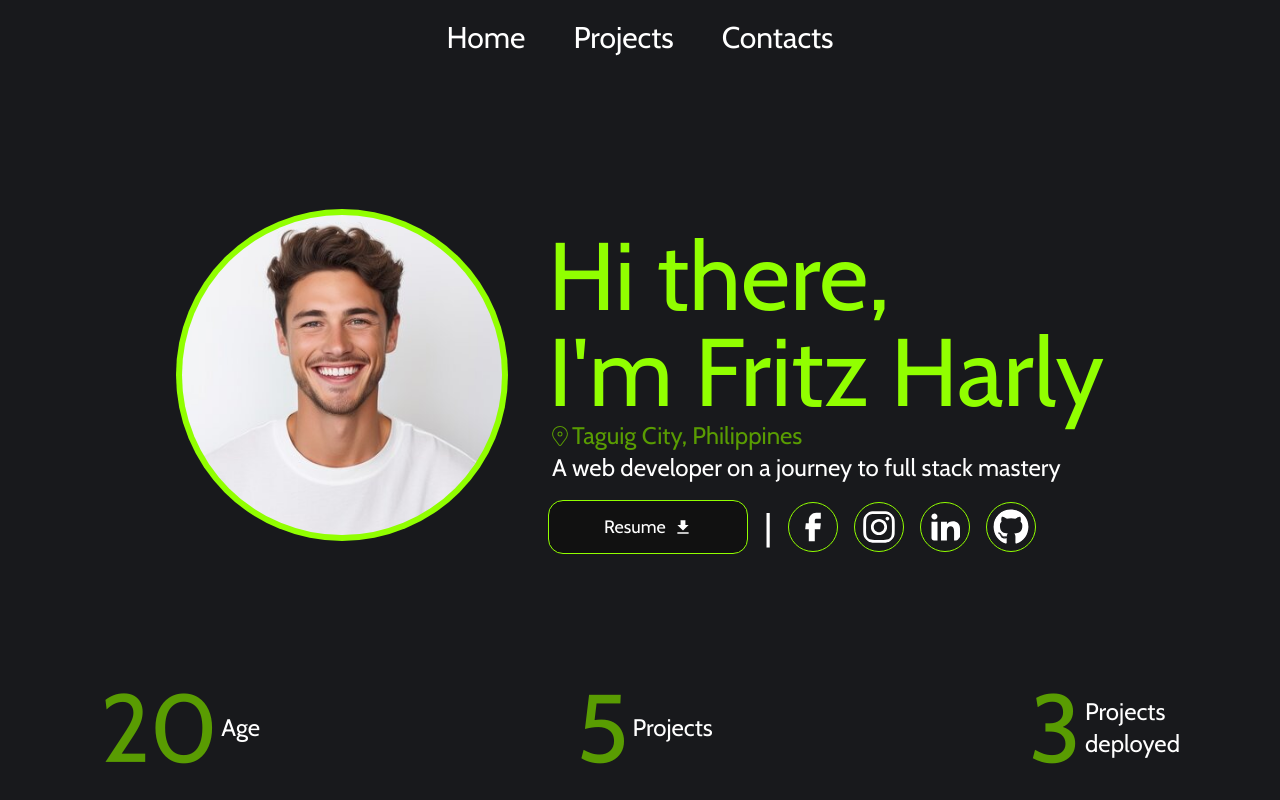
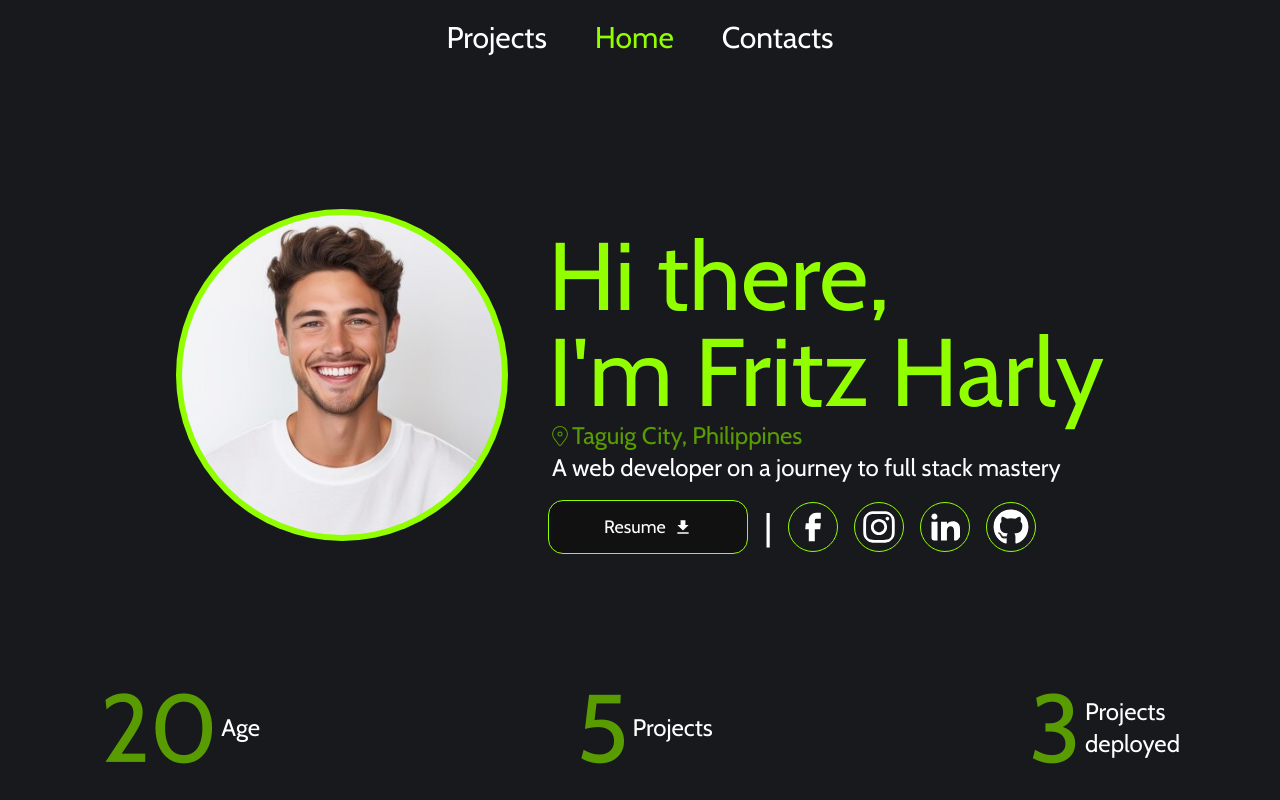
Before and after one commit to Frehitzz/my-portfolio, a React (Vite) app: page / in a window 1280 px wide. Shown: the top 800 px of the page. Built offline with nearby package versions, Linux system fonts and the light colour scheme.

Commit message:
refactor-feat: uses an array mapping then creating an active navitem color

```diff
--- a/src/components/Navbar.jsx
+++ b/src/components/Navbar.jsx
@@ -1,16 +1,25 @@
+import { useState } from "react";
 function Navbar() {
+  const [active, setActive] = useState("Home");
+
+  const navItems = [
+    { name: "Projects", link: "../pages/Home.jsx" },
+    { name: "Home", link: "../pages/Home.jsx" },
+    { name: "Contacts", link: "../pages/Home.jsx" },
+  ];
+
   return (
     <div className="flex mt-5">
       <ul className="flex items-center justify-center w-full gap-12 text-lg md:text-2xl lg:text-3xl text-white">
-        <li>
-          <a href="../pages/Home.jsx">Home</a>
-        </li>
-        <li>
-          <a href="#">Projects</a>
-        </li>
-        <li>
-          <a href="#">Contacts</a>
-        </li>
+        {navItems.map((item) => (
+          <li
+            key={item.name}
+            className={` ${active === item.name ? "text-[#91ff00]" : ""}`}
+            onClick={() => setActive(item.name)}
+          >
+            <a href={item.link}>{item.name}</a>
+          </li>
+        ))}
       </ul>
     </div>
   );
```
